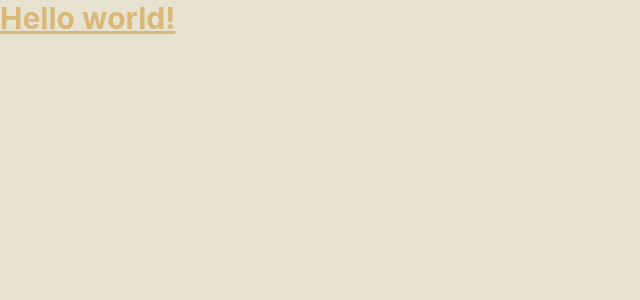
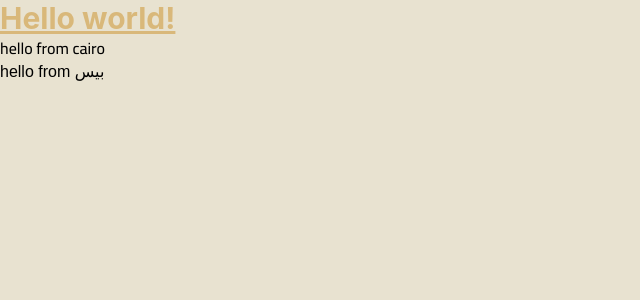
Before and after one commit to Nawwa-Lab/emtedad-web, a Next.js app: page /en in a window 1280 px wide. Shown: the top 300 px of the page, without its empty margins (0-640 px from the left). Built offline with nearby package versions, Linux system fonts and the light colour scheme; a web font is replaced by a local one.

Commit message:
feat: initialize localized home page with custom theme and font configurations

```diff
--- a/app/[lang]/globals.css
+++ b/app/[lang]/globals.css
@@ -17,3 +17,9 @@
   --color-brick:#C4907C;
   --color-brick-deep:#8F5644;
 }
+
+@theme inline {
+  /* fonts*/
+  --font-cairo: var(--cairo-font), sans-serif;
+  --font-alex: var(--alex-font), sans-serif;
+}
--- a/app/[lang]/page.tsx
+++ b/app/[lang]/page.tsx
@@ -11,5 +11,9 @@ export default async function Home({
 	const { lang } = await params;
 	const dict = await getDictionary(lang);
 
-	return <div><h1 className="text-3xl font-bold underline text-gold">Hello world!</h1></div>;
+	return <div>
+		<h1 className="text-3xl font-bold underline text-gold">Hello world!</h1>
+		<h2 className="font-cairo">hello from cairo</h2>
+		<h3 className="font-alex">hello from بيس</h3>
+		</div>;
 }
```
